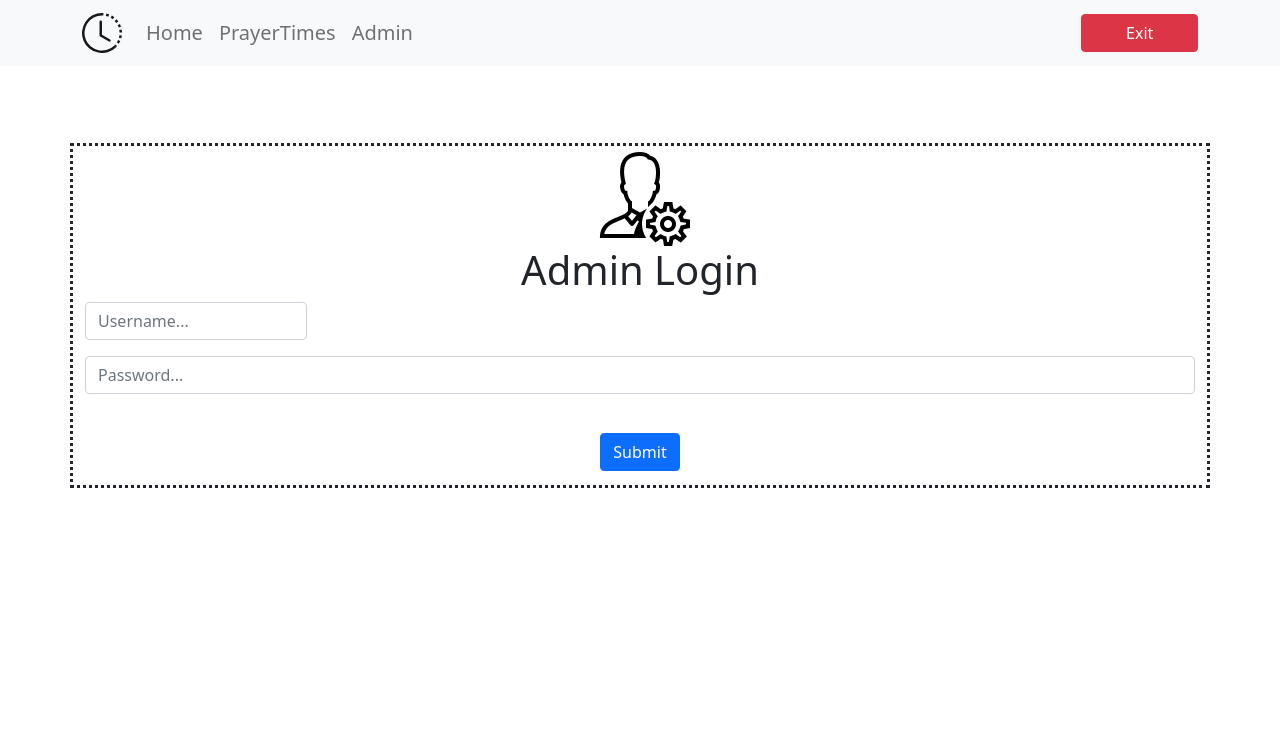
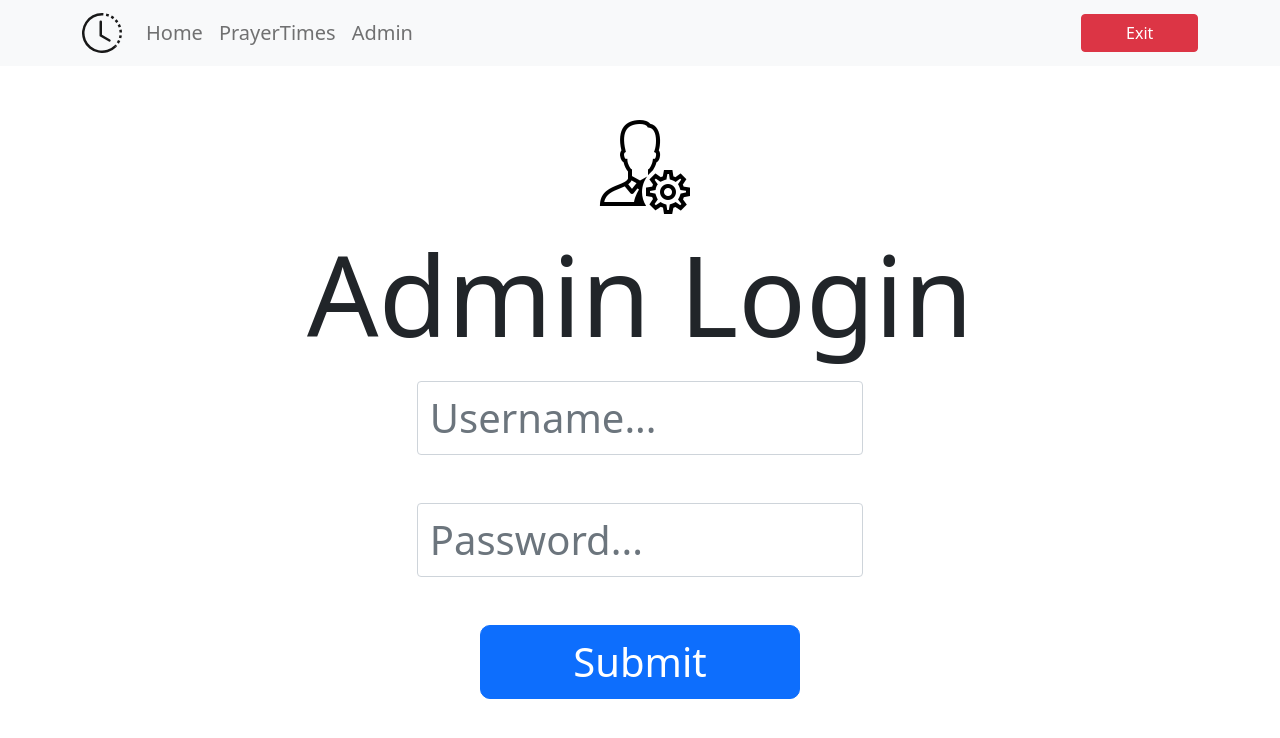
Before and after one commit to HabibAli786/my-digital-prayer-display, a React (Create React App) app: page /admin in a window 1280 px wide. Shown: the top 738 px of the page. Built offline with nearby package versions, Linux system fonts and the light colour scheme.

Commit message:
layout created for admin page

```diff
--- a/src/components/Admin/Admin.css
+++ b/src/components/Admin/Admin.css
@@ -1,7 +1,23 @@
-.main-container {
-    border-style: dotted;
+.main-container-admin {
+    margin-top: 2%;
+    /* border-style: dotted; */
+}
+
+.login-container {
+    margin-top: 1%;
+    /* border-style: dotted; */
+}
+
+.login-row {
+    font-size: 20%;
 }
 
 .input-field {
-    width: 20%;
+    width: 40%;
+    margin: auto;
 }
+
+.login-header {
+    font-size: 7rem;
+    margin-bottom: 20px;
+}
--- a/src/components/Admin/Admin.js
+++ b/src/components/Admin/Admin.js
@@ -8,44 +8,41 @@ function Admin() {
     return (
         <>
         <Header />
-        <div className="main-content">
+        {/* <div className="main-content-admin"> */}
 
-            <Container className="main-container">
+            <Container className="image-container mt-5">
                 <Row>
                     <Col>
                         <img className="admin-icon" src="images/admin-icon.png" alt="admin icon" />
                     </Col>
                 </Row>
+            </Container>
 
-                <Row>
+            <Container className="login-container" >
+                <Row className="login-row">
                     <Col>
-                        <h1>Admin Login</h1>
+                        <h1 className="login-header">Admin Login</h1>
                     </Col>
                 </Row>
 
                 <Row>
-                    <Form>
-                        <Form.Group className="mb-3 input-field" controlId="formBasicEmail">
-                            {/* <Form.Label>Email address</Form.Label> */}
-                            <Form.Control placeholder="Username..." />
-                            {/* <Form.Text className="text-muted">
-                            We'll never share your email with anyone else.
-                            </Form.Text> */}
+                    <Form className="input-lg">
+                        <Form.Group className="mb-5 input-field">
+                            <Form.Control style={{fontSize : "40px" }} placeholder="Username..." />
                         </Form.Group>
 
-                        <Form.Group className="mb-3 input field" controlId="formBasicPassword">
-                            <Form.Control type="password" placeholder="Password..." />
+                        <Form.Group className="mb-5 input-field" controlId="formBasicPassword">
+                            <Form.Control style={{fontSize : "40px" }} type="password" placeholder="Password..." />
                         </Form.Group>
 
-                        <Button variant="primary" type="submit">
+                        <Button style={{fontSize : "40px", borderRadius: "10px", width: "20rem" }} variant="primary" type="submit">
                             Submit
                         </Button>
                     </Form>
                 </Row>
-
             </Container>
 
-        </div>
+        {/* </div> */}
         </>
     )
 
```
